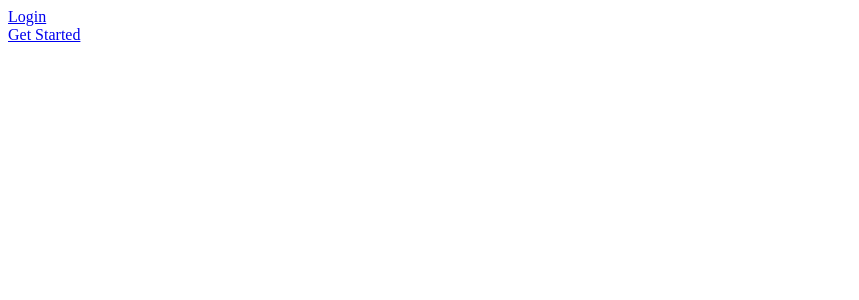
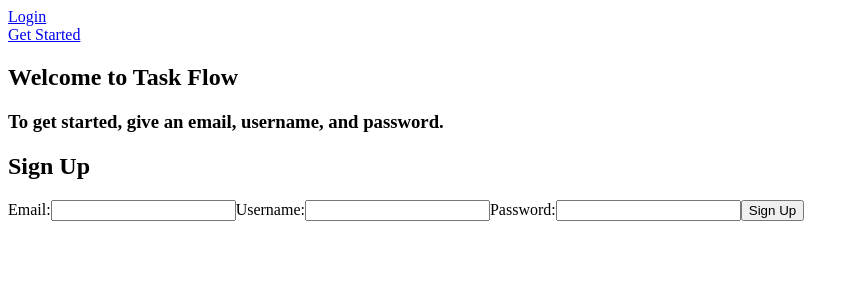
Before and after one commit to fullstackstorm/task-flow, a React (Create React App) app in the folder client/: page /signup in a window 1280 px wide. Shown: the top 300 px of the page, without its empty margins (0-859 px from the left). Built offline with nearby package versions, Linux system fonts and the light colour scheme.

Commit message:
Create sign up page with form.

```diff
--- a/client/src/components/App.js
+++ b/client/src/components/App.js
@@ -1,18 +1,20 @@
 import React, { useEffect, useState } from "react";
 import { Switch, Route } from "react-router-dom";
 import Header from "./Header";
+import SignUpPage from './SignUpPage';
 
 function App() {
   return (
     <div className="app">
-      <Header/>
+      <Header />
       <Switch>
-        <Route exact path="/">
-
+        <Route exact path="/"></Route>
+        <Route exact path="/signup">
+          <SignUpPage />
         </Route>
       </Switch>
     </div>
-  )
+  );
 }
 
 export default App;
--- a/client/src/components/Header.js
+++ b/client/src/components/Header.js
@@ -10,7 +10,7 @@ function Header() {
                 </NavLink>
             </div>
             <div>
-                <NavLink to="/get-started" exact>
+                <NavLink to="/signup" exact>
                     Get Started
                 </NavLink>
             </div>
--- /dev/null
+++ b/client/src/components/SignUpForm.js
@@ -0,0 +1,83 @@
+import React, { useState } from "react";
+
+function SignUpForm() {
+  const [formData, setFormData] = useState({
+    email: "",
+    username: "",
+    password: "",
+  });
+
+  const handleChange = (event) => {
+    const { name, value } = event.target;
+    setFormData({
+      ...formData,
+      [name]: value,
+    });
+  };
+
+  const handleSubmit = async (event) => {
+    event.preventDefault();
+
+    // Send a POST request to the /signup endpoint
+    try {
+      const response = await fetch("http://127.0.0.1:5555/signup", {
+        method: "POST",
+        headers: {
+          "Content-Type": "application/json",
+        },
+        body: JSON.stringify(formData),
+      });
+
+      if (response.status === 201) {
+        // Successful signup
+        // You can redirect the user to a login page or display a success message
+      } else {
+        // Handle signup errors (e.g., validation errors or server errors)
+        // Display an error message to the user
+      }
+    } catch (error) {
+      console.error("Error:", error);
+      // Handle network or request-related errors
+    }
+  };
+
+  return (
+    <div className="form">
+      <h2>Sign Up</h2>
+      <form onSubmit={handleSubmit}>
+        <label>
+          Email:
+          <input
+            type="email"
+            name="email"
+            value={formData.email}
+            onChange={handleChange}
+          />
+        </label>
+
+        <label>
+          Username:
+          <input
+            type="text"
+            name="username"
+            value={formData.username}
+            onChange={handleChange}
+          />
+        </label>
+
+        <label>
+          Password:
+          <input
+            type="password"
+            name="password"
+            value={formData.password}
+            onChange={handleChange}
+          />
+        </label>
+        <button type="submit">Sign Up</button>
+      </form>
+    </div>
+  );
+}
+
+export default SignUpForm;
--- /dev/null
+++ b/client/src/components/SignUpPage.js
@@ -0,0 +1,14 @@
+import React from 'react';
+import SignUpForm from './SignUpForm'
+
+function SignUpPage(){
+    return (
+        <div className="signup-page">
+            <h2>Welcome to Task Flow</h2>
+            <h3>To get started, give an email, username, and password.</h3>
+            <SignUpForm></SignUpForm>
+        </div>
+    )
+}
+
+export default SignUpPage;
```
Also changed, not shown: 1 other file (tests, documents, lock files or other folders).
